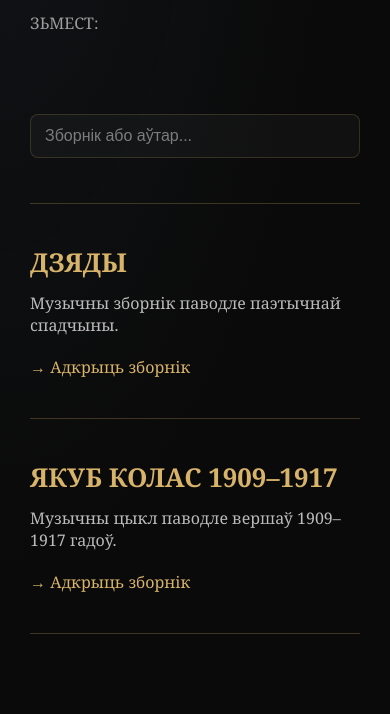
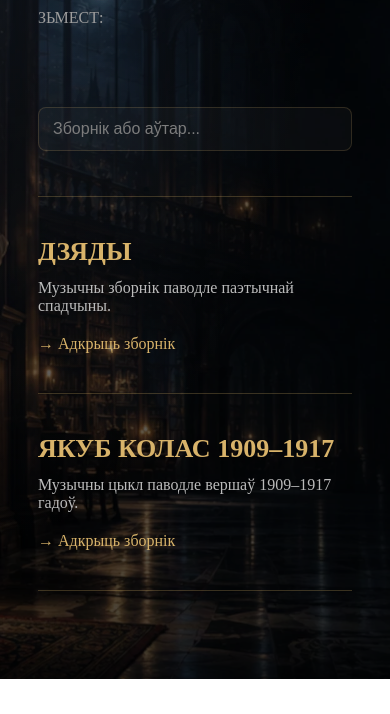
Before and after one commit to muzykaviersau/bibliateka, a plain HTML site: page index.html in a window 390 px wide. Shown: the part 222-936 px from the top of the page. After the commit the page ends 901 px from the top, so only its background shows below. Drawn offline with Linux system fonts and the light colour scheme.

Commit message:
Add library hero background and mobile fixes

```diff
--- a/index.html
+++ b/index.html
@@ -8,20 +8,21 @@
 
     <style>
       body {
-        margin: 0;
-        min-height: 100vh;
+        overflow-x: hidden;
 
         background:
           radial-gradient(
             ellipse at top left,
-            rgba(70, 90, 120, 0.12),
+            rgba(70, 90, 120, 0.18),
             transparent 60%
           ),
-          #0a0a0a;
+          linear-gradient(rgba(0, 0, 0, 0.45), rgba(0, 0, 0, 0.7)),
+          url("bibliateka-bg.webp");
 
-        color: #f0f0f0;
-        font-family: Georgia, serif;
+        background-size: cover;
+        background-position: center;
       }
+
       .project-brand {
         position: fixed;
         top: 40px;
```
Also changed, not shown: bibliateka-bg.webp (added).
